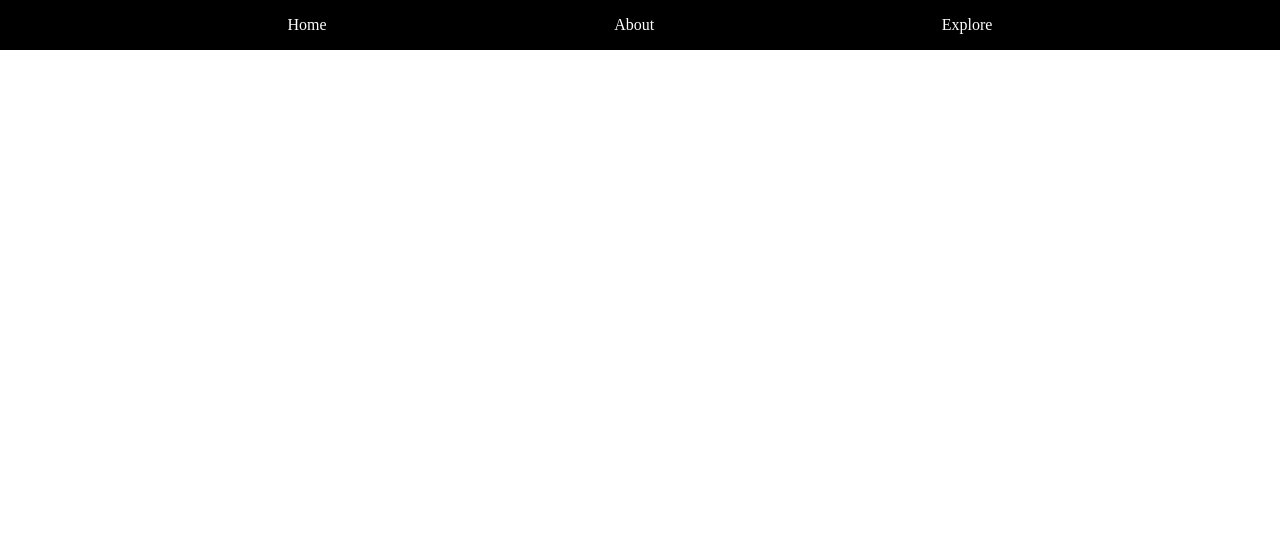
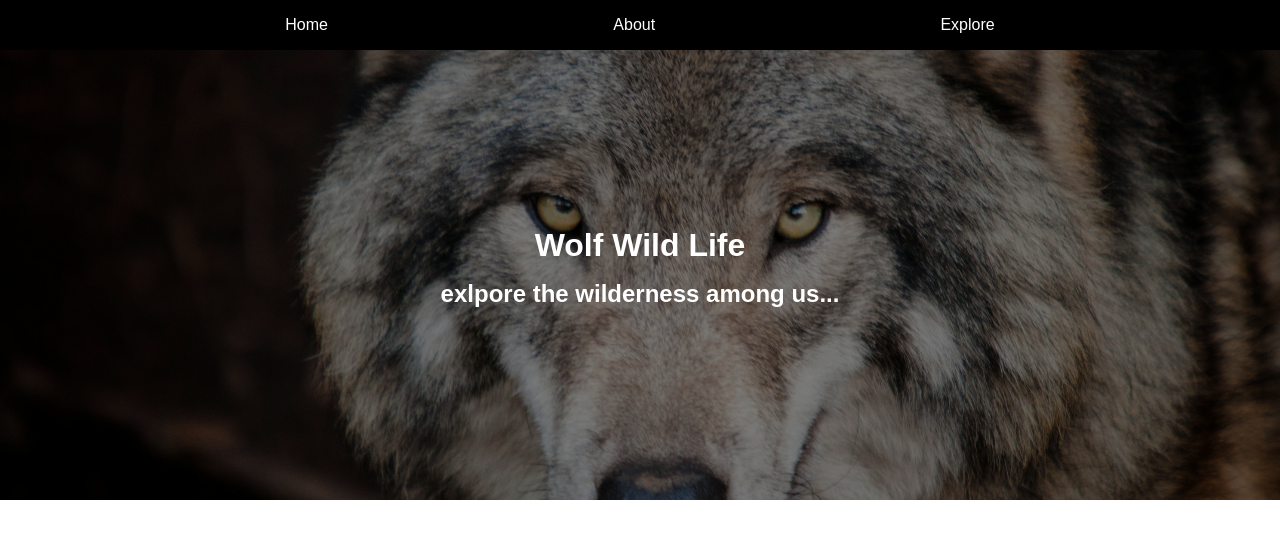
Before and after one commit to jdayxjr/N317-homework-3-wolves, a Next.js app: page /explore in a window 1280 px wide. Shown: the top 538 px of the page. Built offline with nearby package versions, Linux system fonts and the light colour scheme.

Commit message:
explore banner image added and text centered some csss styling added to explore

```diff
--- a/src/app/explore/explore.module.css
+++ b/src/app/explore/explore.module.css
@@ -1,6 +1,19 @@
-.image-banner{
+.imageBanner {
     width: 100%;
-    height: 400px;
-    background-image: url();
+    height: 450px;
+    background-image: url('../images/home-wolf.jpg');
+    background-position: center;
+    background-repeat: no-repeat;
+    background-size: cover;
+    background-color: rgba(0, 0, 0, 0.5); /* Black with 50% opacity */
+    background-blend-mode: darken; /* Blend the background color and image */
+    display: flex;
+    justify-content: center;
+    align-items: center;
 
 }
+
+.bannerText {
+    color: white;
+    text-align: center;
+}
--- a/src/app/explore/page.js
+++ b/src/app/explore/page.js
@@ -1,10 +1,14 @@
+import exploreStyles from './explore.module.css';
 export default function Explore() {
     return (
         <main>
-            <div></div>
-            <div></div>
-            <div></div>
-            <div></div>
+            <div className={exploreStyles.imageBanner}>
+                <div className={exploreStyles.bannerText}><h1>Wolf Wild Life</h1>
+                    <h2>exlpore the wilderness among us...</h2>
+                </div>
+
+            </div>
+
         </main>
     );
 }
--- a/src/app/globals.css
+++ b/src/app/globals.css
@@ -2,6 +2,7 @@
  margin: 0;
  padding: 0;
  box-sizing: border-box;
+ font-family: sans-serif;
 }
 html, body {
  height: 100%
```
